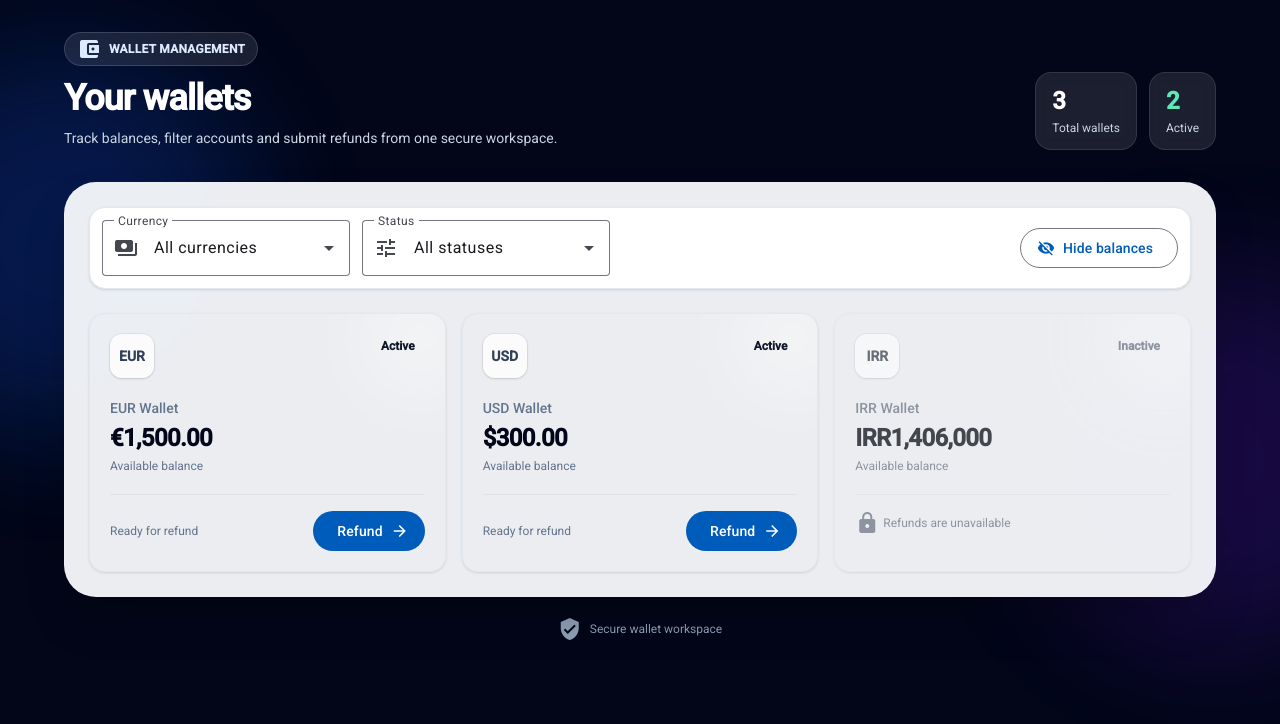
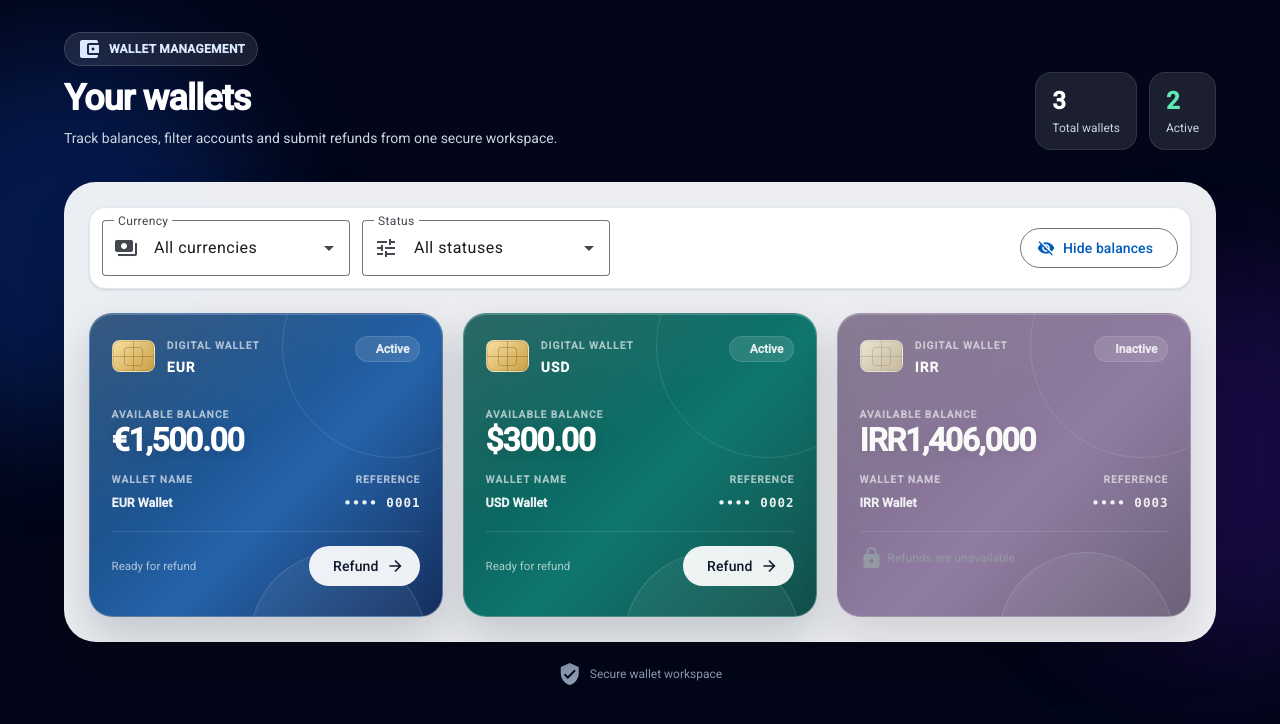
Before and after one commit to mobina76/wallet-management, an Angular app: page / in a window 1280 px wide. Shown: the top 724 px of the page. Built offline with nearby package versions, Linux system fonts and the light colour scheme.

Commit message:
feat: modernize digital wallet cards and amount input

```diff
--- /dev/null
+++ b/src/app/wallet/components/refund-dialog/currency-amount-input.ts
@@ -0,0 +1,108 @@
+import { Component, ElementRef, input, model, output, viewChild } from '@angular/core';
+import { FormValueControl, transformedValue, ValidationError } from '@angular/forms/signals';
+import { MatFormFieldModule } from '@angular/material/form-field';
+import { MatInputModule } from '@angular/material/input';
+
+@Component({
+  imports: [MatFormFieldModule, MatInputModule],
+  selector: 'app-currency-amount-input',
+  template: `
+    <mat-form-field appearance="outline" subscriptSizing="dynamic">
+      <mat-label>Refund amount</mat-label>
+      <span matTextPrefix class="currency-prefix">{{ currency() }}</span>
+      <input
+        #amountInput
+        matInput
+        type="text"
+        inputmode="decimal"
+        autocomplete="off"
+        placeholder="0.00"
+        [attr.aria-invalid]="invalid()"
+        [disabled]="disabled()"
+        [required]="required()"
+        [value]="rawValue()"
+        (blur)="touch.emit()"
+        (input)="updateRawValue($event)"
+      />
+      <mat-hint>Maximum {{ maximumLabel() }}</mat-hint>
+      @if (touched() && errors()[0]?.message; as message) {
+        <mat-error>{{ message }}</mat-error>
+      }
+    </mat-form-field>
+  `,
+  styles: `
+    :host,
+    mat-form-field {
+      display: block;
+      width: 100%;
+    }
+
+    .currency-prefix {
+      margin-right: 0.65rem;
+      padding-right: 0.65rem;
+      border-right: 1px solid #d7deea;
+      color: #475569;
+      font-size: 0.78rem;
+      font-weight: 800;
+      letter-spacing: 0.05em;
+    }
+  `,
+})
+export class CurrencyAmountInput implements FormValueControl<number | null> {
+  readonly value = model.required<number | null>();
+  readonly currency = input.required<string>();
+  readonly maximumLabel = input.required<string>();
+
+  readonly disabled = input(false);
+  readonly required = input(false);
+  readonly touched = input(false);
+  readonly invalid = input(false);
+  readonly errors = input<readonly ValidationError.WithOptionalFieldTree[]>([]);
+  readonly touch = output<void>();
+
+  private readonly inputElement = viewChild<ElementRef<HTMLInputElement>>('amountInput');
+
+  protected readonly rawValue = transformedValue<number | null, string>(this.value, {
+    parse: (rawValue) => {
+      const normalized = this.normalizeDecimal(rawValue);
+
+      if (normalized === '') {
+        return { value: null };
+      }
+
+      if (!/^\d*(?:\.\d{0,2})?$/.test(normalized)) {
+        return {
+          error: { kind: 'amountFormat', message: 'Use a valid amount with up to 2 decimals.' },
+        };
+      }
+
+      const amount = Number(normalized);
+      return Number.isFinite(amount)
+        ? { value: amount }
+        : { error: { kind: 'amountFormat', message: 'Enter a valid amount.' } };
+    },
+    format: (amount) => amount?.toString() ?? '',
+  });
+
+  focus(options?: FocusOptions): void {
+    this.inputElement()?.nativeElement.focus(options);
+  }
+
+  protected updateRawValue(event: Event): void {
+    const target = event.target;
+    if (!(target instanceof HTMLInputElement)) {
+      return;
+    }
+
+    this.rawValue.set(target.value);
+  }
+
+  private normalizeDecimal(value: string): string {
+    const latinDigits = value
+      .trim()
+      .replace(/[۰-۹]/g, (digit) => String('۰۱۲۳۴۵۶۷۸۹'.indexOf(digit)))
+      .replace(/[٠-٩]/g, (digit) => String('٠١٢٣٤٥٦٧٨٩'.indexOf(digit)));
+
+    return latinDigits.replace(/[٫,]/g, '.').replace(/\s/g, '');
+  }
+}
--- a/src/app/wallet/components/refund-dialog/refund-dialog.ts
+++ b/src/app/wallet/components/refund-dialog/refund-dialog.ts
@@ -21,6 +21,7 @@ import { firstValueFrom } from 'rxjs';
 import { RefundRequest, RefundType } from '../../models/refund.model';
 import { WalletModel } from '../../models/wallet.model';
 import { RefundApi } from '../../services/refund-api';
+import { CurrencyAmountInput } from './currency-amount-input';
 
 export interface RefundDialogData {
   wallet: WalletModel;
@@ -38,6 +39,7 @@ interface RefundFormModel {
 @Component({
   imports: [
     CurrencyPipe,
+    CurrencyAmountInput,
     FormField,
     MatButtonModule,
     MatButtonToggleModule,
@@ -58,6 +60,10 @@ export class RefundDialog {
   private readonly destroyRef = inject(DestroyRef);
 
   readonly wallet = this.dialogData.wallet;
+  readonly maximumAmountLabel = new Intl.NumberFormat('en-US', {
+    style: 'currency',
+    currency: this.wallet.currency,
+  }).format(this.wallet.balance);
   readonly submitError = signal<string | null>(null);
   private readonly refundModel = signal<RefundFormModel>({
     type: 'online',
--- a/src/app/wallet/components/wallet-component/wallet.css
+++ b/src/app/wallet/components/wallet-component/wallet.css
@@ -3,25 +3,193 @@
 }
 
 .wallet-card {
+  min-height: 19rem;
+  padding: 1.35rem;
+  border: 1px solid rgb(255 255 255 / 22%);
+  border-radius: 1.45rem;
+  color: #fff;
+  background:
+    linear-gradient(145deg, rgb(255 255 255 / 15%), transparent 42%),
+    linear-gradient(135deg, #13203a, #293b63 58%, #172038);
+  box-shadow:
+    0 20px 42px rgb(15 23 42 / 18%),
+    inset 0 1px 0 rgb(255 255 255 / 20%);
   transition:
     transform 180ms ease,
     box-shadow 180ms ease,
     opacity 180ms ease;
 }
 
+.wallet-card[data-currency='EUR'] {
+  background:
+    linear-gradient(145deg, rgb(255 255 255 / 16%), transparent 42%),
+    linear-gradient(135deg, #0f3a67, #2563a9 58%, #162f5e);
+}
+
+.wallet-card[data-currency='USD'] {
+  background:
+    linear-gradient(145deg, rgb(255 255 255 / 15%), transparent 42%),
+    linear-gradient(135deg, #064e4a, #0f766e 56%, #134e4a);
+}
+
+.wallet-card[data-currency='IRR'] {
+  background:
+    linear-gradient(145deg, rgb(255 255 255 / 15%), transparent 42%),
+    linear-gradient(135deg, #4c1d72, #7e3bb2 56%, #3b1a5d);
+}
+
 .wallet-card:hover {
-  transform: translateY(-3px);
-  box-shadow: 0 18px 42px rgb(15 23 42 / 12%);
+  transform: translateY(-4px) rotateX(1deg);
+  box-shadow: 0 26px 55px rgb(15 23 42 / 28%);
+}
+
+.card-orbit {
+  position: absolute;
+  border: 1px solid rgb(255 255 255 / 12%);
+  border-radius: 999px;
+  pointer-events: none;
+}
+
+.card-orbit-one {
+  top: -5rem;
+  right: -4rem;
+  width: 14rem;
+  height: 14rem;
+}
+
+.card-orbit-two {
+  right: 1rem;
+  bottom: -7rem;
+  width: 11rem;
+  height: 11rem;
+  background: rgb(255 255 255 / 5%);
+}
+
+.card-chip {
+  position: relative;
+  width: 2.7rem;
+  height: 2rem;
+  overflow: hidden;
+  border: 1px solid rgb(255 255 255 / 36%);
+  border-radius: 0.5rem;
+  background: linear-gradient(135deg, #f8dfa0, #c99f45);
+  box-shadow: inset 0 0 0 1px rgb(91 62 10 / 15%);
+}
+
+.card-chip::before,
+.card-chip::after,
+.card-chip span::before {
+  position: absolute;
+  content: '';
+  background: rgb(108 73 12 / 32%);
+}
+
+.card-chip::before {
+  top: 0;
+  bottom: 0;
+  left: 50%;
+  width: 1px;
+}
+
+.card-chip::after {
+  top: 50%;
+  right: 0;
+  left: 0;
+  height: 1px;
+}
+
+.card-chip span::before {
+  inset: 0.35rem 0.7rem;
+  border: 1px solid rgb(108 73 12 / 32%);
+  border-radius: 0.2rem;
+  background: transparent;
+}
+
+.card-label,
+.card-currency,
+.card-balance-label,
+.card-balance,
+.card-meta-label,
+.card-name,
+.card-reference {
+  margin: 0;
+}
+
+.card-label,
+.card-meta-label,
+.card-balance-label {
+  color: rgb(255 255 255 / 62%);
+  font-size: 0.64rem;
+  font-weight: 600;
+  letter-spacing: 0.1em;
+  text-transform: uppercase;
+}
+
+.card-currency {
+  margin-top: 0.1rem;
+  font-size: 0.86rem;
+  font-weight: 800;
+  letter-spacing: 0.08em;
+}
+
+.card-status {
+  color: rgb(255 255 255 / 86%);
+  background: rgb(255 255 255 / 12%);
+  border: 1px solid rgb(255 255 255 / 12%);
+  backdrop-filter: blur(8px);
+}
+
+.card-balance {
+  margin-top: 0.3rem;
+  color: #fff;
+  font-size: clamp(1.6rem, 3vw, 2rem);
+  font-weight: 800;
+  letter-spacing: -0.04em;
+  text-shadow: 0 2px 12px rgb(0 0 0 / 15%);
+}
+
+.card-name,
+.card-reference {
+  margin-top: 0.2rem;
+  color: rgb(255 255 255 / 92%);
+  font-size: 0.78rem;
+  font-weight: 600;
+}
+
+.card-reference {
+  font-family: ui-monospace, SFMono-Regular, Menlo, monospace;
+  letter-spacing: 0.08em;
+}
+
+.card-actions {
+  position: relative;
+  display: flex;
+  min-height: 2.5rem;
+  align-items: center;
+  justify-content: space-between;
+  margin-top: 1.1rem;
+  padding-top: 0.9rem;
+  border-top: 1px solid rgb(255 255 255 / 12%);
+}
+
+.card-ready {
+  color: rgb(255 255 255 / 64%);
+  font-size: 0.72rem;
+}
+
+.refund-button {
+  color: #0f172a !important;
+  background: rgb(255 255 255 / 92%) !important;
 }
 
 .inactive-wallet {
-  filter: saturate(0.55);
-  opacity: 0.72;
+  filter: saturate(0.45);
+  opacity: 0.68;
 }
 
 .inactive-wallet:hover {
   transform: none;
-  box-shadow: 0 1px 2px rgb(15 23 42 / 6%);
+  box-shadow: 0 20px 42px rgb(15 23 42 / 18%);
 }
 
 .balance-mask {
--- a/src/app/wallet/components/wallet-component/wallet.html
+++ b/src/app/wallet/components/wallet-component/wallet.html
@@ -127,31 +127,27 @@
             </div>
           </div>
         } @else {
-          <div class="grid gap-4 md:grid-cols-2 lg:grid-cols-3">
+          <div class="grid gap-5 md:grid-cols-2 lg:grid-cols-3">
             @for (wallet of walletStore.filteredWallets(); track wallet.id) {
               <article
                 walletCurrency
                 [currency]="wallet.currency"
-                class="wallet-card group relative overflow-hidden rounded-2xl border border-slate-200 p-5 shadow-sm"
+                class="wallet-card group relative overflow-hidden"
                 [class.inactive-wallet]="!wallet.isActive"
               >
-                <div
-                  class="absolute -right-8 -top-8 h-28 w-28 rounded-full bg-white/50 blur-2xl"
-                  aria-hidden="true"
-                ></div>
+                <div class="card-orbit card-orbit-one" aria-hidden="true"></div>
+                <div class="card-orbit card-orbit-two" aria-hidden="true"></div>
 
                 <div class="relative flex items-start justify-between gap-3">
-                  <div
-                    class="grid h-11 w-11 place-items-center rounded-xl bg-white/80 text-sm font-black text-slate-700 shadow-sm ring-1 ring-slate-900/5"
-                  >
-                    {{ wallet.currency }}
+                  <div class="flex items-center gap-3">
+                    <div class="card-chip" aria-hidden="true"><span></span></div>
+                    <div>
+                      <p class="card-label">DIGITAL WALLET</p>
+                      <p class="card-currency">{{ wallet.currency }}</p>
+                    </div>
                   </div>
                   <span
-                    class="inline-flex items-center gap-1 rounded-full px-2.5 py-1 text-xs font-semibold"
-                    [class.bg-emerald-100]="wallet.isActive"
-                    [class.text-emerald-700]="wallet.isActive"
-                    [class.bg-slate-200]="!wallet.isActive"
-                    [class.text-slate-500]="!wallet.isActive"
+                    class="card-status inline-flex items-center gap-1 rounded-full px-2.5 py-1 text-xs font-semibold"
                   >
                     <span
                       class="h-1.5 w-1.5 rounded-full"
@@ -162,24 +158,36 @@
                   </span>
                 </div>
 
-                <div class="relative mt-5">
-                  <p class="text-sm font-medium text-slate-500">{{ wallet.name }}</p>
-                  <p class="mt-1 text-2xl font-extrabold tracking-tight text-slate-950">
+                <div class="relative mt-7">
+                  <p class="card-balance-label">Available balance</p>
+                  <p class="card-balance">
                     @if (showBalance()) {
                       {{ wallet.balance | currency: wallet.currency }}
                     } @else {
                       <span class="balance-mask" aria-label="Balance hidden">••••••</span>
                     }
                   </p>
-                  <p class="mt-1 text-xs text-slate-500">Available balance</p>
+                  <div class="mt-5 flex items-end justify-between gap-3">
+                    <div>
+                      <p class="card-meta-label">Wallet name</p>
+                      <p class="card-name">{{ wallet.name }}</p>
+                    </div>
+                    <div class="text-right">
+                      <p class="card-meta-label">Reference</p>
+                      <p class="card-reference">•••• {{ wallet.id.padStart(4, '0') }}</p>
+                    </div>
+                  </div>
                 </div>
 
-                <div
-                  class="relative mt-5 flex min-h-10 items-center justify-between border-t border-slate-900/5 pt-4"
-                >
+                <div class="card-actions">
                   @if (wallet.isActive) {
-                    <span class="text-xs text-slate-500">Ready for refund</span>
-                    <button mat-flat-button type="button" (click)="openRefundDialog(wallet)">
+                    <span class="card-ready">Ready for refund</span>
+                    <button
+                      class="refund-button"
+                      mat-flat-button
+                      type="button"
+                      (click)="openRefundDialog(wallet)"
+                    >
                       Refund
                       <mat-icon iconPositionEnd>arrow_forward</mat-icon>
                     </button>
--- a/src/app/wallet/components/wallet-component/wallet.ts
+++ b/src/app/wallet/components/wallet-component/wallet.ts
@@ -59,7 +59,7 @@ export class Wallet {
       RefundDialog,
       {
         data: { wallet },
-        width: '560px',
+        width: '480px',
         maxWidth: 'calc(100vw - 24px)',
         maxHeight: 'calc(100vh - 24px)',
         panelClass: 'refund-dialog-panel',
```
Also changed, not shown: src/app/wallet/components/refund-dialog/refund-dialog.css (+17 -17 lines), src/app/wallet/components/refund-dialog/refund-dialog.html (+8 -20 lines), src/app/wallet/directives/wallet-currency.directive.ts (+2 -7 lines), 1 other file (tests, documents, lock files or other folders).
